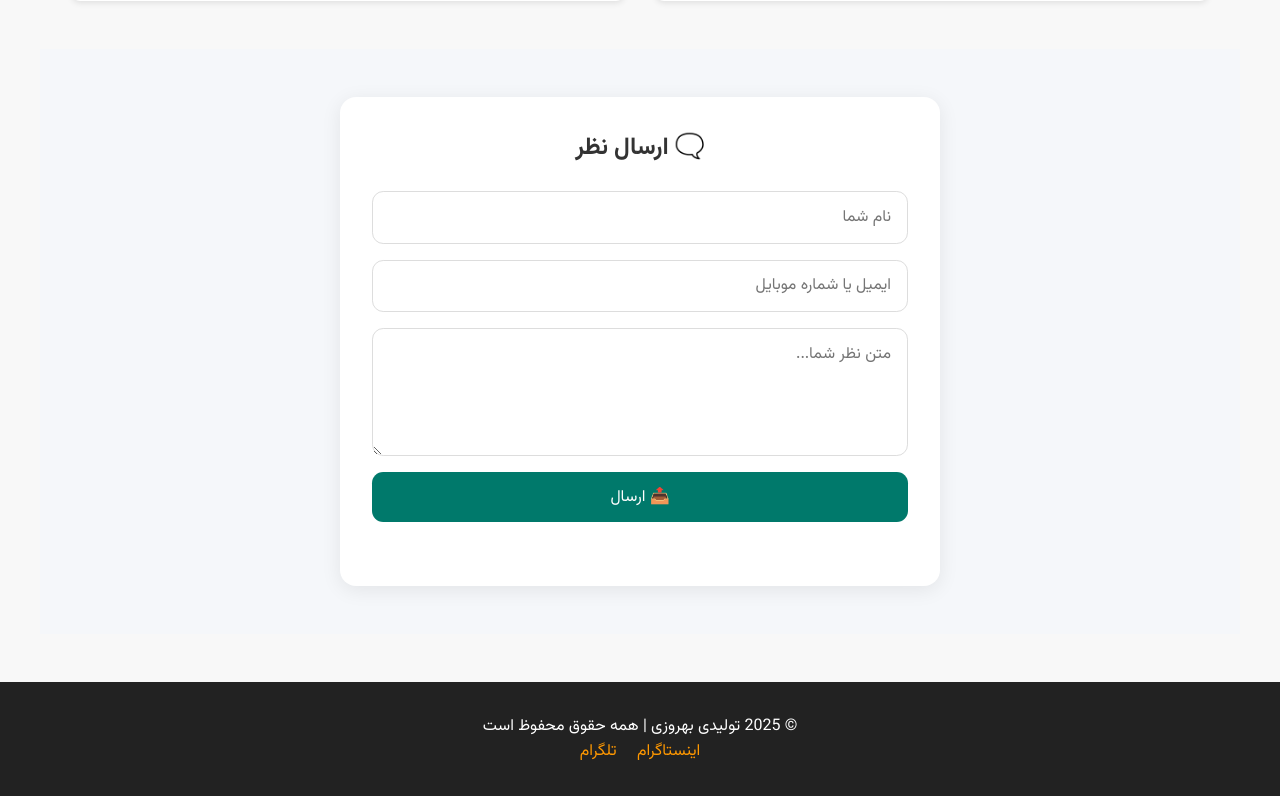
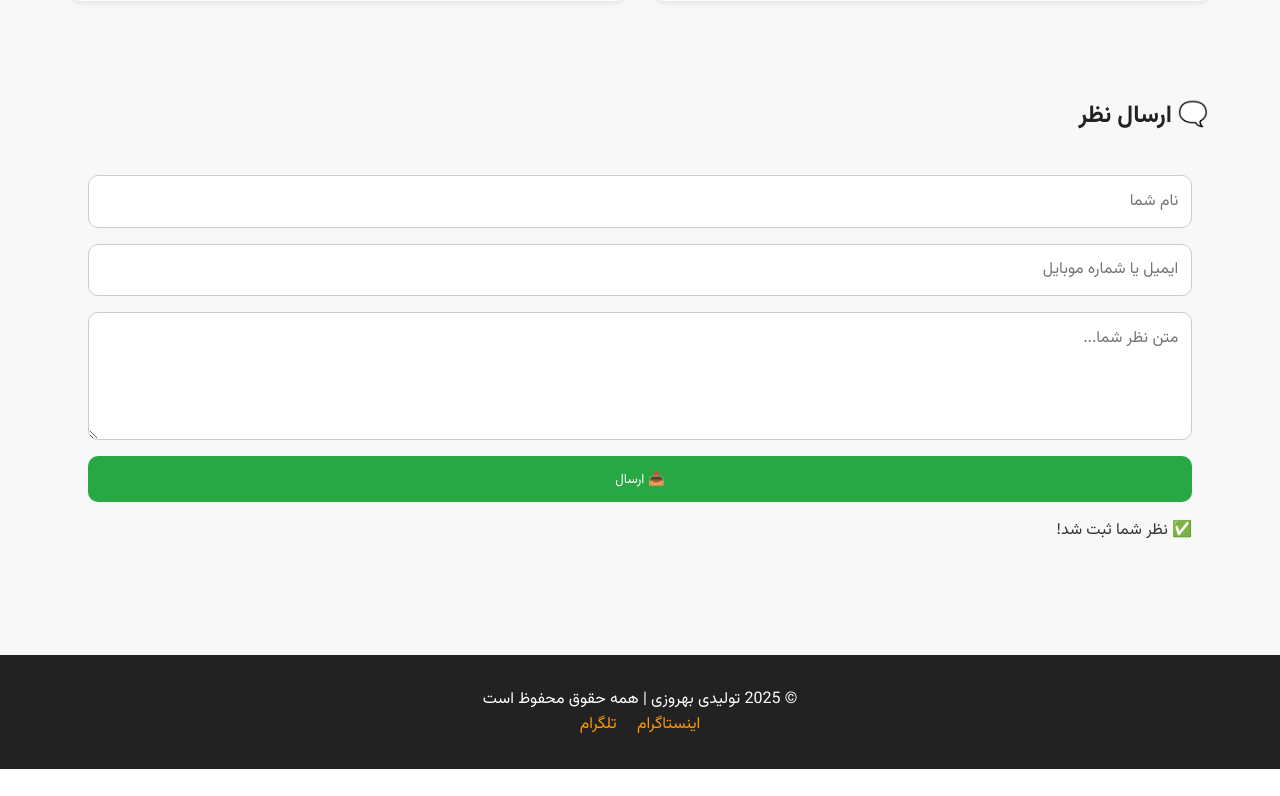
Before and after one commit to Mahdi-Behrouzi/tolidi_behrouzi, a PHP site: page / in a window 1280 px wide. Shown: the part 984-1780 px from the top of the page. After the commit the page ends 1753 px from the top, so only its background shows below. Run offline with PHP 8.4, Linux system fonts and the light colour scheme.

Commit message:
Update style.css

```diff
--- a/style.css
+++ b/style.css
@@ -185,83 +185,52 @@ footer .socials a {
 }
 
 /* 🌟 بخش فرم نظرات */
-.comment-section {
-  display: flex;
-  justify-content: center;
-  padding: 3rem 1rem;
-  background: #f5f7fa;
+.#comments {
+  background: #f9f9f9;
+  border-radius: 16px;
+  box-shadow: 0 4px 10px rgba(0,0,0,0.1);
+  max-width: 800px;
+  margin: auto;
 }
 
-.comment-box {
-  background: white;
-  border-radius: 1rem;
-  box-shadow: 0 4px 20px rgba(0, 0, 0, 0.08);
-  padding: 2rem;
-  width: 100%;
-  max-width: 600px;
+#comments h2 {
+  text-align: center;
+  color: #333;
 }
 
-.comment-title {
-  text-align: center;
-  margin-bottom: 1.5rem;
-  color: #333;
-  font-size: 1.5rem;
-  font-weight: bold;
-}
-
-.comment-form {
+#commentForm {
   display: flex;
   flex-direction: column;
   gap: 1rem;
+  padding: 1rem;
 }
 
-.comment-input,
-.comment-textarea {
-  padding: 0.8rem 1rem;
-  border: 1px solid #ddd;
-  border-radius: 0.7rem;
-  font-size: 1rem;
-  transition: border 0.3s;
+#commentForm input,
+#commentForm textarea {
+  padding: 0.8rem;
+  border: 1px solid #ccc;
+  border-radius: 10px;
+  font-size: 16px;
 }
 
-.comment-input:focus,
-.comment-textarea:focus {
-  border-color: #00796b;
-  outline: none;
-}
-
-.comment-submit {
-  padding: 0.8rem;
-  background-color: #00796b;
+#commentForm button {
+  background: #28a745;
   color: white;
   border: none;
-  border-radius: 0.7rem;
-  font-size: 1rem;
+  padding: 0.8rem;
+  border-radius: 10px;
   cursor: pointer;
   transition: background 0.3s;
 }
 
-.comment-submit:hover {
-  background-color: #005f56;
+#commentForm button:hover {
+  background: #218838;
 }
 
-.success-msg {
-  color: green;
-  text-align: center;
-  display: none;
-  font-size: 0.95rem;
-  margin-top: 0.5rem;
+.comment-item {
+  background: white;
+  padding: 1rem;
+  border-radius: 12px;
+  margin-bottom: 1rem;
+  box-shadow: 0 2px 6px rgba(0,0,0,0.05);
 }
-
-.comments-list {
-  margin-top: 2rem;
-}
-
-.comments-list div {
-  background-color: #f1f1f1;
-  padding: 1rem;
-  border-radius: 0.7rem;
-  margin-bottom: 1rem;
-  font-size: 0.95rem;
-  border-left: 4px solid #00796b;
-}
```
